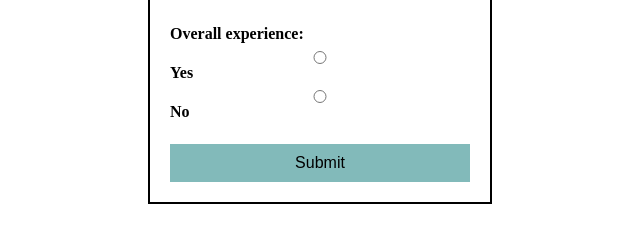
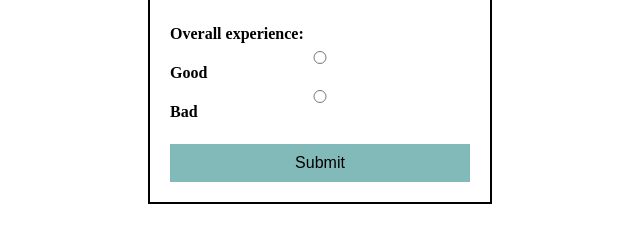
Before and after one commit to VedantGTH/htmlcss, a plain HTML site: page feedback.html in a window 1280 px wide. Shown: the part 554-793 px from the top of the page, 320-960 px from the left. Drawn offline with Linux system fonts and the light colour scheme.

Commit message:
Update feedback.html

```diff
--- a/feedback.html
+++ b/feedback.html
@@ -81,8 +81,8 @@
             <br>
 
             <label>Overall experience:</label>
-            <input type="radio" name="experience" id="yes"><label for="yes">Yes</label>
-            <input type="radio" name="experience" id="no"><label for="no">No</label>
+            <input type="radio" name="experience" id="Good"><label for="Good">Good</label>
+            <input type="radio" name="experience" id="Bad"><label for="Bad">Bad</label>
             <br>
 
             <input type="submit" value="Submit">
```
